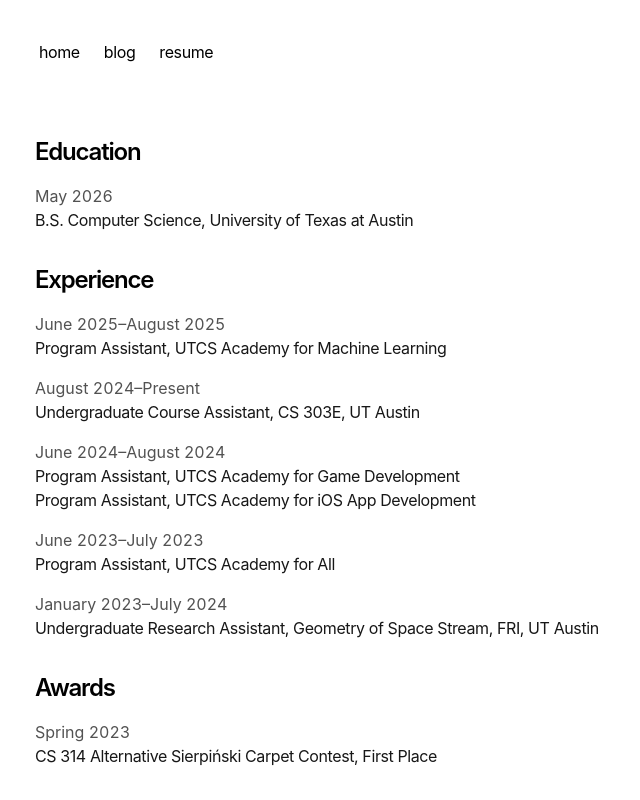
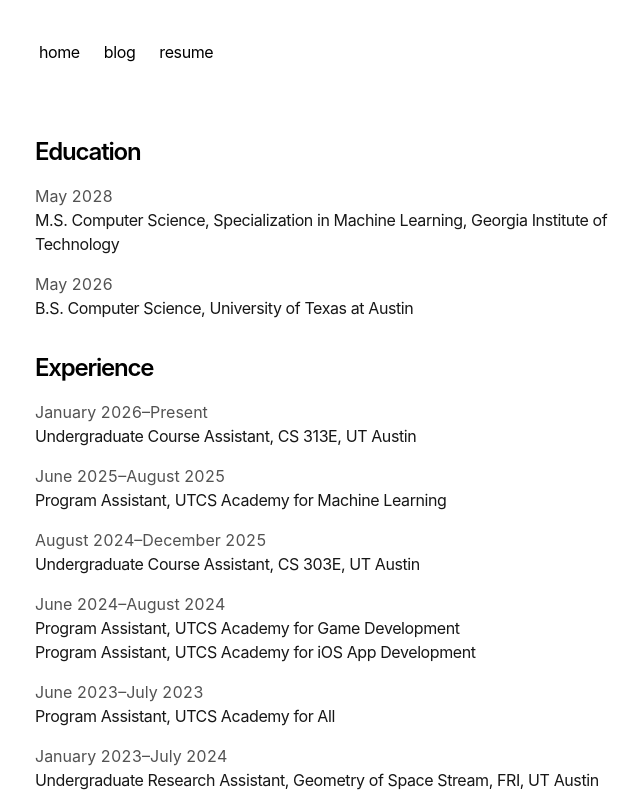
Before and after one commit to elnflores/portfolio, a Next.js app: page /resume in a window 1280 px wide. Shown: the top 800 px of the page, without its empty margins (317-957 px from the left). Built offline with nearby package versions, Linux system fonts and the light colour scheme.

Commit message:
Added MS and 313E

```diff
--- a/app/resume/page.tsx
+++ b/app/resume/page.tsx
@@ -13,6 +13,11 @@
       <h1 className="font-semibold text-2xl mb-4 tracking-tighter">
         Education</h1>
       <ExternalPage
+        date={formatDate('2028-05-01', false, false)}
+        title={"M.S. Computer Science, Specialization in Machine Learning, Georgia Institute of Technology"}
+        href="https://scs.gatech.edu/"
+      />
+      <ExternalPage
         date={formatDate('2026-05-01', false, false)}
         title={"B.S. Computer Science, University of Texas at Austin"}
         href="https://www.cs.utexas.edu/"
@@ -21,12 +26,17 @@
       <h2 className="font-semibold text-2xl mt-8 mb-4 tracking-tighter">
         Experience</h2>
       <ExternalPage
+        date={formatDate('2026-01-01', false, false) + "\u2013Present"}
+        title={"Undergraduate Course Assistant, CS 313E, UT Austin"}
+        href="https://www.cs.utexas.edu/course-list#course-nm-994"
+      />
+      <ExternalPage
         date={formatDate('2025-06-01', false, false) + "\u2013" + formatDate('2025-08-01', false, false)}
         title={"Program Assistant, UTCS Academy for Machine Learning"}
         href="https://www.cs.utexas.edu/engage/outreach/academies/machine-learning"
       />
       <ExternalPage
-        date={formatDate('2024-08-01', false, false) + "\u2013Present"}
+        date={formatDate('2024-08-01', false, false) + "\u2013" + formatDate('2025-12-01', false, false)}
         title={"Undergraduate Course Assistant, CS 303E, UT Austin"}
         href="https://www.cs.utexas.edu/courses/303e-elements-computers-and-programming"
       />
--- a/package.json
+++ b/package.json
@@ -13,11 +13,11 @@
     "@vercel/analytics": "^1.1.3",
     "@vercel/speed-insights": "^1.0.9",
     "geist": "1.2.2",
-    "next": "canary",
+    "next": "^14.2.31",
     "next-mdx-remote": "^4.4.1",
     "postcss": "^8.4.35",
-    "react": "18.2.0",
-    "react-dom": "18.2.0",
+    "react": "^18.2.0",
+    "react-dom": "^18.2.0",
     "sugar-high": "^0.6.0",
     "tailwindcss": "4.0.0-alpha.13",
     "typescript": "5.3.3"
```
